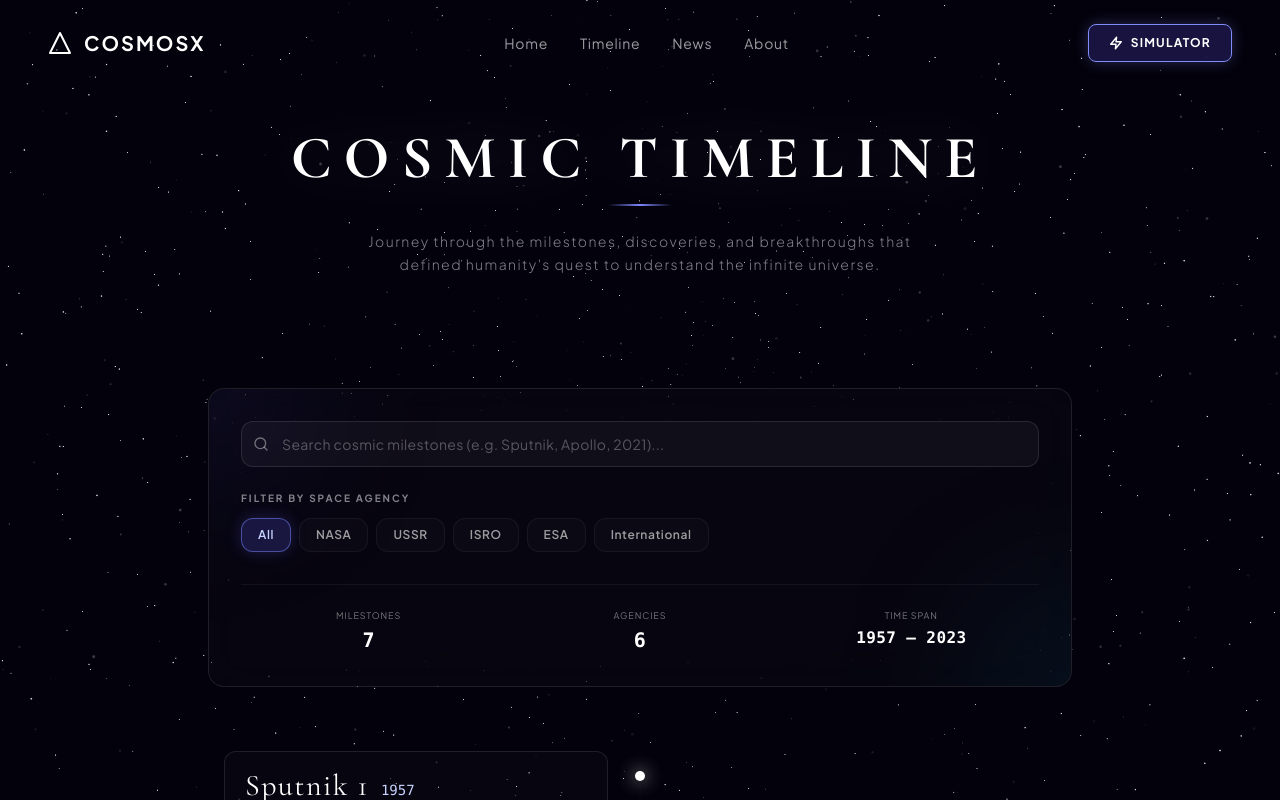
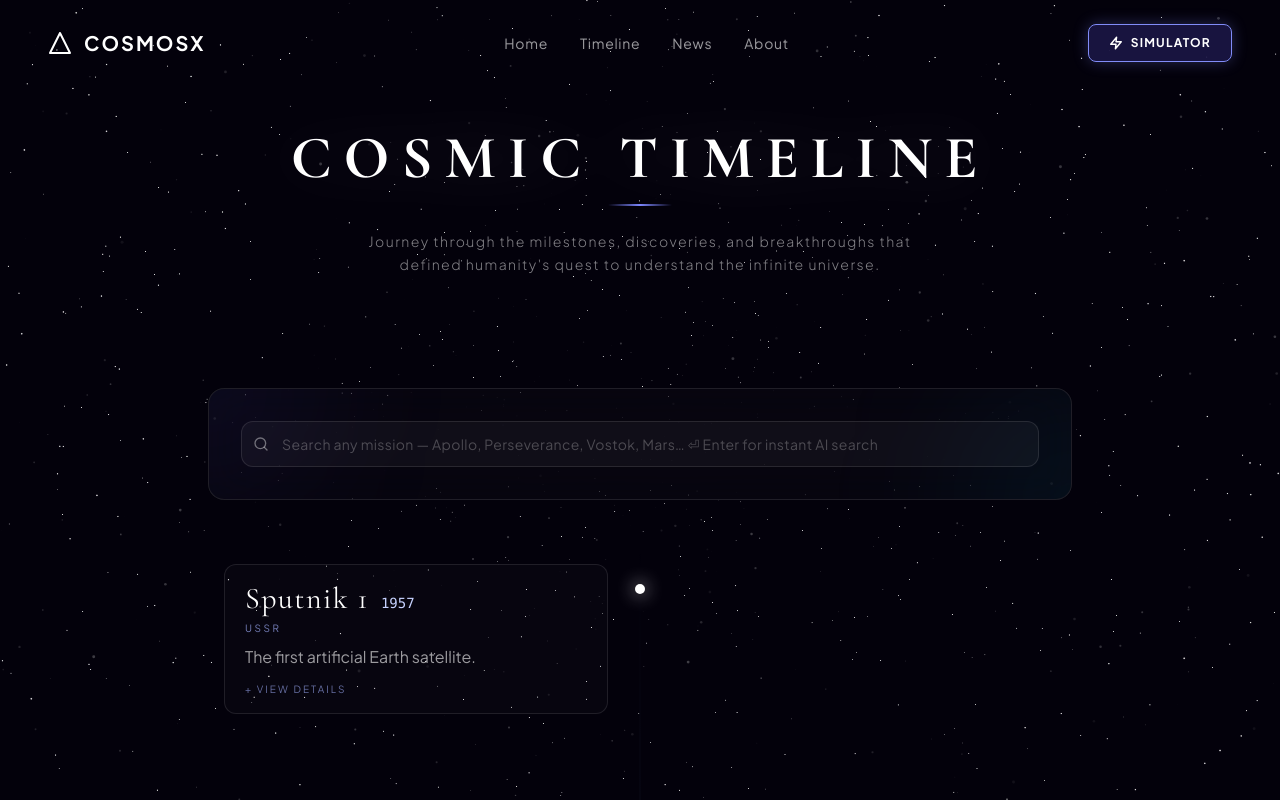
Before and after one commit to aruu28249-boop/cosmosx-, a Next.js app: page /timeline in a window 1280 px wide. Shown: the top 800 px of the page. Built offline with nearby package versions, Linux system fonts and the light colour scheme.

Commit message:
timeline fixed

```diff
--- a/components/ConstellationTimeline.tsx
+++ b/components/ConstellationTimeline.tsx
@@ -1,6 +1,6 @@
 "use client";
 
-import { useRef, useState } from "react";
+import { useRef, useState, useCallback } from "react";
 import { motion, AnimatePresence, useScroll, useTransform } from "framer-motion";
 import { Search, Compass, Sparkles } from "lucide-react";
 
@@ -95,57 +95,7 @@ const MISSIONS: Mission[] = [
   },
 ];
 
-function MissionNode({ mission }: { mission: Mission }) {
-  const [open, setOpen] = useState(false);
-  const isLeft = mission.align === "left";
-
-  return (
-    <motion.div
-      layout
-      initial={{ opacity: 0, y: 20 }}
-      whileInView={{ opacity: 1, y: 0 }}
-      exit={{ opacity: 0, scale: 0.95 }}
-      viewport={{ once: false, margin: "-100px" }}
-      transition={{ duration: 0.5, ease: "easeOut" }}
-      className="w-full"
-    >
-      {/*
-        3-column grid: [card area | spine | card area]
-        The spine column has 0 width -the node dot is positioned
-        absolutely on it so it never moves when the card resizes.
-      */}
-      <div className="grid grid-cols-[1fr_0px_1fr] items-start">
-
-        {/* ── Left slot ── */}
-        <div className={`pr-8 flex ${isLeft ? "justify-end" : ""}`}>
-          {isLeft && (
-            <CardButton mission={mission} open={open} setOpen={setOpen} align="left" />
-          )}
-        </div>
-
-        {/* ── Centre spine node (always centred on the line) ── */}
-        <div className="relative flex justify-center">
-          {/* Dot is pulled out of flow so it doesn't affect column width */}
-          <div className="absolute top-5 -translate-x-1/2 left-0 z-10">
-            <div className="w-2.5 h-2.5 bg-white rounded-full shadow-[0_0_18px_rgba(255,255,255,0.9)]" />
-            <div
-              className="absolute inset-0 -m-1 w-4.5 h-4.5 rounded-full border border-white/20 animate-ping"
-              style={{ animationDuration: "3s" }}
-            />
-          </div>
-        </div>
-
-        {/* ── Right slot ── */}
-        <div className={`pl-8 flex ${!isLeft ? "justify-start" : ""}`}>
-          {!isLeft && (
-            <CardButton mission={mission} open={open} setOpen={setOpen} align="right" />
-          )}
-        </div>
-      </div>
-    </motion.div>
-  );
-}
-
+// ── CardButton (hardcoded milestone, with AI explanation on open) ─────────────
 function CardButton({
   mission,
   open,
@@ -158,36 +108,10 @@ function CardButton({
   align: "left" | "right";
 }) {
   const isLeft = align === "left";
-  const [aiExplanation, setAiExplanation] = useState<string | null>(null);
-  const [aiLoading, setAiLoading] = useState(false);
-
-  const handleToggle = async () => {
-    const willOpen = !open;
-    setOpen((v) => !v);
-    // Fetch AI explanation on first open
-    if (willOpen && !aiExplanation && !aiLoading) {
-      setAiLoading(true);
-      try {
-        const res = await fetch('/api/scenario', {
-          method: 'POST',
-          headers: { 'Content-Type': 'application/json' },
-          body: JSON.stringify({
-            scenario: `${mission.title} (${mission.date}): ${mission.desc} — ${mission.detail}`,
-          }),
-        });
-        const data = await res.json();
-        setAiExplanation(data?.explanation ?? null);
-      } catch {
-        setAiExplanation(null);
-      } finally {
-        setAiLoading(false);
-      }
-    }
-  };
 
   return (
     <button
-      onClick={handleToggle}
+      onClick={() => setOpen((v) => !v)}
       aria-expanded={open}
       className={`group w-full max-w-sm rounded-xl border px-5 py-4 transition-all duration-300 cursor-pointer
         ${isLeft ? "text-left" : "text-right"}
@@ -221,26 +145,7 @@ function CardButton({
               {mission.detail}
             </p>
 
-            {/* AI explanation section */}
-            <div className={`mt-4 pt-3 border-t border-indigo-400/10`}>
-              <div className={`flex items-center gap-1.5 text-[9px] tracking-[0.2em] uppercase text-indigo-300/60 mb-2 ${isLeft ? "" : "justify-end"}`}>
-                <Sparkles className="w-2.5 h-2.5" />
-                AI Analysis
-              </div>
-              {aiLoading ? (
-                <div className={`flex items-center gap-2 text-indigo-300/50 text-xs ${isLeft ? "" : "justify-end"}`}>
-                  <svg className="w-3 h-3 animate-spin" viewBox="0 0 24 24" fill="none">
-                    <circle className="opacity-25" cx="12" cy="12" r="10" stroke="currentColor" strokeWidth="4" />
-                    <path className="opacity-75" fill="currentColor" d="M4 12a8 8 0 018-8v8z" />
-                  </svg>
-                  Consulting the cosmos…
-                </div>
-              ) : aiExplanation ? (
-                <p className={`text-indigo-100/70 text-xs leading-relaxed italic ${isLeft ? "" : "text-right"}`}>
-                  {aiExplanation}
-                </p>
-              ) : null}
-            </div>
+
 
             <div className={`flex flex-wrap gap-2 mt-4 ${isLeft ? "justify-start" : "justify-end"}`}>
               {mission.facts.map((fact) => (
@@ -259,16 +164,149 @@ function CardButton({
       <div
         className={`mt-3 text-[10px] tracking-[0.2em] uppercase text-indigo-300/60 transition-colors group-hover:text-indigo-200 ${isLeft ? "" : "text-right"}`}
       >
-        {open ? "− Close" : "+ Explain this milestone"}
+        {open ? "− Close" : "+ View details"}
       </div>
     </button>
   );
 }
 
+// ── MissionNode (timeline spine layout wrapper) ───────────────────────────────
+function MissionNode({ mission }: { mission: Mission }) {
+  const [open, setOpen] = useState(false);
+  const isLeft = mission.align === "left";
+
+  return (
+    <motion.div
+      layout
+      initial={{ opacity: 0, y: 20 }}
+      whileInView={{ opacity: 1, y: 0 }}
+      exit={{ opacity: 0, scale: 0.95 }}
+      viewport={{ once: false, margin: "-100px" }}
+      transition={{ duration: 0.5, ease: "easeOut" }}
+      className="w-full"
+    >
+      {/*
+        3-column grid: [card area | spine | card area]
+        The spine column has 0 width — the node dot is positioned
+        absolutely on it so it never moves when the card resizes.
+      */}
+      <div className="grid grid-cols-[1fr_0px_1fr] items-start">
+
+        {/* ── Left slot ── */}
+        <div className={`pr-8 flex ${isLeft ? "justify-end" : ""}`}>
+          {isLeft && (
+            <CardButton mission={mission} open={open} setOpen={setOpen} align="left" />
+          )}
+        </div>
+
+        {/* ── Centre spine node (always centred on the line) ── */}
+        <div className="relative flex justify-center">
+          <div className="absolute top-5 -translate-x-1/2 left-0 z-10">
+            <div className="w-2.5 h-2.5 bg-white rounded-full shadow-[0_0_18px_rgba(255,255,255,0.9)]" />
+            <div
+              className="absolute inset-0 -m-1 w-4.5 h-4.5 rounded-full border border-white/20 animate-ping"
+              style={{ animationDuration: "3s" }}
+            />
+          </div>
+        </div>
+
+        {/* ── Right slot ── */}
+        <div className={`pl-8 flex ${!isLeft ? "justify-start" : ""}`}>
+          {!isLeft && (
+            <CardButton mission={mission} open={open} setOpen={setOpen} align="right" />
+          )}
+        </div>
+      </div>
+    </motion.div>
+  );
+}
+
+// ── AiMissionCard (AI-fetched result, centred, cyan-themed) ───────────────────
+function AiMissionCard({ mission }: { mission: Omit<Mission, "align"> }) {
+  const [open, setOpen] = useState(false);
+
+  return (
+    <motion.div
+      layout
+      initial={{ opacity: 0, y: 24 }}
+      animate={{ opacity: 1, y: 0 }}
+      exit={{ opacity: 0, scale: 0.95 }}
+      transition={{ duration: 0.45, ease: "easeOut" }}
+      className="w-full flex justify-center"
+    >
+      <div className="relative w-full max-w-sm">
+        {/* AI badge */}
+        <div className="absolute -top-3 left-4 z-10 flex items-center gap-1.5 bg-indigo-500/15 border border-indigo-400/35 rounded-full px-2.5 py-0.5 backdrop-blur-sm">
+          <Sparkles className="w-2.5 h-2.5 text-indigo-400" />
+          <span className="text-[9px] tracking-[0.15em] uppercase text-indigo-300/80 font-mono">AI Result</span>
+        </div>
+
+        <button
+          onClick={() => setOpen((v) => !v)}
+          aria-expanded={open}
+          className={`group w-full rounded-xl border px-5 py-4 text-left transition-all duration-300 cursor-pointer
+            ${open
+              ? "border-indigo-300/40 bg-white/[0.06] shadow-[0_0_30px_rgba(129,140,248,0.18)]"
+              : "border-white/10 bg-white/[0.02] hover:border-white/25 hover:bg-white/[0.04]"
+            }`}
+        >
+          <div className="flex items-baseline gap-3">
+            <div className="font-heading text-3xl text-white tracking-wider">{mission.title}</div>
+            <div className="text-indigo-200 text-sm font-mono">{mission.date}</div>
+          </div>
+
+          <div className="mt-1 text-[10px] tracking-[0.25em] uppercase text-indigo-300/70">
+            {mission.agency}
+          </div>
+
+          <div className="text-white/60 leading-relaxed mt-2">{mission.desc}</div>
+
+          <AnimatePresence initial={false}>
+            {open && (
+              <motion.div
+                key="detail"
+                initial={{ height: 0, opacity: 0 }}
+                animate={{ height: "auto", opacity: 1 }}
+                exit={{ height: 0, opacity: 0 }}
+                transition={{ duration: 0.4, ease: "easeInOut" }}
+                className="overflow-hidden"
+              >
+                <p className="text-white/75 text-sm leading-relaxed mt-4 pt-4 border-t border-indigo-400/10">
+                  {mission.detail}
+                </p>
+                <div className="flex flex-wrap gap-2 mt-4">
+                  {mission.facts.map((fact) => (
+                    <span
+                      key={fact}
+                      className="text-[11px] text-indigo-100/80 bg-indigo-400/10 border border-indigo-300/20 rounded-full px-3 py-1"
+                    >
+                      {fact}
+                    </span>
+                  ))}
+                </div>
+              </motion.div>
+            )}
+          </AnimatePresence>
+
+          <div className="mt-3 text-[10px] tracking-[0.2em] uppercase text-indigo-300/50 transition-colors group-hover:text-indigo-200">
+            {open ? "− Close" : "+ View details"}
+          </div>
+        </button>
+      </div>
+    </motion.div>
+  );
+}
+
+// ── Main ConstellationTimeline ────────────────────────────────────────────────
 export default function ConstellationTimeline() {
   const containerRef = useRef<HTMLDivElement>(null);
   const [searchQuery, setSearchQuery] = useState("");
-  const [selectedAgency, setSelectedAgency] = useState("All");
+
+  // AI search state
+  const [aiResult, setAiResult] = useState<Omit<Mission, "align"> | null>(null);
+  const [aiSearchLoading, setAiSearchLoading] = useState(false);
+  const aiDebounceRef = useRef<ReturnType<typeof setTimeout> | null>(null);
+  const lastQueriedRef = useRef("");
 
   const { scrollYProgress } = useScroll({
     target: containerRef,
@@ -277,27 +315,95 @@ export default function ConstellationTimeline() {
 
   const pathLength = useTransform(scrollYProgress, [0, 1], [0, 1]);
 
-  const agencies = ["All", "NASA", "USSR", "ISRO", "ESA", "International"];
+  const filteredMissions = MISSIONS.filter((mission) => {
+    const q = searchQuery.toLowerCase();
+    return (
+      mission.title.toLowerCase().includes(q) ||
+      mission.desc.toLowerCase().includes(q) ||
+      mission.detail.toLowerCase().includes(q) ||
+      mission.agency.toLowerCase().includes(q) ||
+      mission.date.includes(q)
+    );
+  });
 
-  const filteredMissions = MISSIONS.filter((mission) => {
-    const matchesAgency =
-      selectedAgency === "All" ||
-      mission.agency.toLowerCase().includes(selectedAgency.toLowerCase());
+  // AI-result is a duplicate if a hardcoded card already shows that title
+  const isAiDuplicate =
+    aiResult != null &&
+    filteredMissions.some(
+      (m) =>
+        m.title.toLowerCase().includes(aiResult.title.toLowerCase()) ||
+        aiResult.title.toLowerCase().includes(m.title.toLowerCase())
+    );
+  const showAiResult = aiResult != null && !isAiDuplicate;
 
-    const matchesSearch =
-      mission.title.toLowerCase().includes(searchQuery.toLowerCase()) ||
-      mission.desc.toLowerCase().includes(searchQuery.toLowerCase()) ||
-      mission.detail.toLowerCase().includes(searchQuery.toLowerCase()) ||
-      mission.agency.toLowerCase().includes(searchQuery.toLowerCase()) ||
-      mission.date.includes(searchQuery);
+  // ── AI search trigger ────────────────────────────────────────────────────
+  const triggerAiSearch = useCallback(async (query: string) => {
+    const q = query.trim();
+    if (!q || q === lastQueriedRef.current) return;
+    lastQueriedRef.current = q;
+    setAiSearchLoading(true);
+    setAiResult(null);
+    try {
+      const res = await fetch("/api/timeline-search", {
+        method: "POST",
+        headers: { "Content-Type": "application/json" },
+        body: JSON.stringify({ query: q }),
+      });
+      const data = await res.json();
+      if (data?.title && data?.date) {
+        setAiResult({
+          id: "ai-result",
+          title: data.title,
+          date: data.date,
+          agency: data.agency ?? "",
+          desc: data.desc ?? "",
+          detail: data.detail ?? "",
+          facts: Array.isArray(data.facts) ? data.facts : [],
+        });
+      } else {
+        setAiResult(null);
+      }
+    } catch {
+      setAiResult(null);
+    } finally {
+      setAiSearchLoading(false);
+    }
+  }, []);
 
-    return matchesAgency && matchesSearch;
-  });
+  const handleSearchChange = (value: string) => {
+    setSearchQuery(value);
+    if (aiDebounceRef.current) clearTimeout(aiDebounceRef.current);
+    if (!value.trim()) {
+      setAiResult(null);
+      setAiSearchLoading(false);
+      lastQueriedRef.current = "";
+      return;
+    }
+    // Auto-trigger AI after 850 ms of no typing
+    aiDebounceRef.current = setTimeout(() => triggerAiSearch(value), 850);
+  };
+
+  const handleSearchKeyDown = (e: React.KeyboardEvent<HTMLInputElement>) => {
+    if (e.key === "Enter" && searchQuery.trim()) {
+      if (aiDebounceRef.current) clearTimeout(aiDebounceRef.current);
+      triggerAiSearch(searchQuery);
+    }
+  };
+
+  const handleClearSearch = () => {
+    setSearchQuery("");
+    setAiResult(null);
+    setAiSearchLoading(false);
+    lastQueriedRef.current = "";
+    if (aiDebounceRef.current) clearTimeout(aiDebounceRef.current);
+  };
 
   // Calculate some simple stats
   const years = filteredMissions.map((m) => parseInt(m.date)).filter((y) => !isNaN(y));
   const spanYears = years.length > 0 ? `${Math.min(...years)} – ${Math.max(...years)}` : "N/A";
   const uniqueAgencies = new Set(filteredMissions.flatMap((m) => m.agency.split(" / "))).size;
+
+  const hasAiSection = searchQuery.trim().length > 0 && (aiSearchLoading || showAiResult);
 
   return (
     <div ref={containerRef} className="relative w-full max-w-4xl mx-auto py-12 px-4 z-10">
@@ -316,69 +422,53 @@ export default function ConstellationTimeline() {
             </span>
             <input
               type="text"
-              placeholder="Search cosmic milestones (e.g. Sputnik, Apollo, 2021)..."
+              placeholder="Search any mission — Apollo, Perseverance, Vostok, Mars… ⏎ Enter for instant AI search"
               value={searchQuery}
-              onChange={(e) => setSearchQuery(e.target.value)}
-              className="w-full bg-white/[0.04] border border-white/10 focus:border-indigo-400/50 hover:border-white/20 text-white rounded-xl pl-10 pr-4 py-3 text-sm transition-all focus:outline-none focus:ring-1 focus:ring-indigo-400/30 font-sans tracking-wide placeholder-white/30"
+              onChange={(e) => handleSearchChange(e.target.value)}
+              onKeyDown={handleSearchKeyDown}
+              className="w-full bg-white/[0.04] border border-white/10 focus:border-indigo-400/50 hover:border-white/20 text-white rounded-xl pl-10 pr-16 py-3 text-sm transition-all focus:outline-none focus:ring-1 focus:ring-indigo-400/30 font-sans tracking-wide placeholder-white/25"
             />
+            <div className="absolute inset-y-0 right-0 flex items-center gap-2 pr-3">
+              {aiSearchLoading && (
+                <svg className="w-3.5 h-3.5 text-indigo-400 animate-spin shrink-0" viewBox="0 0 24 24" fill="none">
+                  <circle className="opacity-25" cx="12" cy="12" r="10" stroke="currentColor" strokeWidth="4" />
+                  <path className="opacity-75" fill="currentColor" d="M4 12a8 8 0 018-8v8z" />
+                </svg>
+              )}
               {searchQuery && (
                 <button
-                onClick={() => setSearchQuery("")}
-                className="absolute inset-y-0 right-0 pr-3 flex items-center text-white/40 hover:text-white/80 transition-colors text-xs font-mono"
+                  onClick={handleClearSearch}
+                  className="text-white/40 hover:text-white/80 transition-colors text-xs font-mono"
                 >
                   Clear
                 </button>
               )}
             </div>
           </div>
-
-        {/* Agency Filter pills */}
-        <div className="flex flex-col gap-3 relative z-10">
-          <span className="text-[10px] uppercase tracking-[0.2em] text-white/50 font-bold">Filter by Space Agency</span>
-          <div className="flex flex-wrap gap-2">
-            {agencies.map((agency) => {
-              const active = selectedAgency === agency;
-              return (
-                <button
-                  key={agency}
-                  onClick={() => setSelectedAgency(agency)}
-                  className={`px-4 py-2 rounded-xl text-xs font-semibold tracking-wider transition-all duration-300 cursor-pointer border
-                    ${active
-                      ? "bg-indigo-500/20 border-indigo-400/50 text-indigo-200 shadow-[0_0_15px_rgba(99,102,241,0.25)]"
-                      : "bg-white/[0.02] border-white/5 text-white/60 hover:text-white hover:border-white/15"
-                    }`}
-                >
-                  {agency}
-                </button>
-              );
-            })}
-          </div>
         </div>
 
-        {/* Mini stats block */}
-        <div className="grid grid-cols-3 gap-4 pt-6 mt-2 border-t border-white/5 text-center relative z-10">
-          <div>
-            <div className="text-white/45 text-[9px] uppercase tracking-widest font-sans mb-1">Milestones</div>
-            <div className="text-white font-mono text-xl font-bold tracking-wide">{filteredMissions.length}</div>
-          </div>
-          <div>
-            <div className="text-white/45 text-[9px] uppercase tracking-widest font-sans mb-1">Agencies</div>
-            <div className="text-white font-mono text-xl font-bold tracking-wide">{uniqueAgencies}</div>
-          </div>
-          <div>
-            <div className="text-white/45 text-[9px] uppercase tracking-widest font-sans mb-1">Time Span</div>
-            <div className="text-white font-mono text-sm md:text-base font-bold tracking-wide mt-1.5 md:mt-0">{spanYears}</div>
-          </div>
-        </div>
+        {/* AI search hint */}
+        {searchQuery.trim() && (
+          <p className="text-[10px] text-indigo-400/50 font-mono tracking-widest -mt-2 relative z-10 flex items-center gap-1.5">
+            <Sparkles className="w-2.5 h-2.5" />
+            {aiSearchLoading
+              ? "Scanning cosmic archives…"
+              : showAiResult
+              ? `AI found: ${aiResult?.title}`
+              : isAiDuplicate
+              ? "Already shown above ↑"
+              : "AI will search all of space history"}
+          </p>
+        )}
+
+
       </div>
 
-      {/* ── Vertical spine line (real DOM, always at 50%) ── */}
+      {/* ── Vertical spine line ── */}
       {filteredMissions.length > 0 && (
-        <div className="absolute inset-y-0 left-1/2 -translate-x-1/2 flex justify-center pointer-events-none mt-72 mb-16">
+        <div className="absolute inset-y-0 left-1/2 -translate-x-1/2 flex justify-center pointer-events-none mt-48 mb-16">
           <div className="relative w-px h-full">
-            {/* Faint static line */}
             <div className="absolute inset-y-0 bg-gradient-to-b from-transparent via-[rgba(150,200,255,0.15)] to-transparent w-px" />
-            {/* Animated fill driven by scroll */}
             <motion.div
               className="absolute top-0 left-0 right-0 origin-top bg-gradient-to-b from-transparent via-[rgba(150,200,255,0.7)] to-transparent w-px"
               style={{ scaleY: pathLength }}
@@ -387,7 +477,7 @@ export default function ConstellationTimeline() {
         </div>
       )}
 
-      {/* ── Missions List ── */}
+      {/* ── Hardcoded Missions List ── */}
       <div className="flex flex-col gap-24 relative">
         <AnimatePresence mode="popLayout">
           {filteredMissions.map((mission) => (
@@ -395,26 +485,68 @@ export default function ConstellationTimeline() {
           ))}
         </AnimatePresence>
 
-        {filteredMissions.length === 0 && (
+        {/* Empty state — only if there's no AI section coming */}
+        {filteredMissions.length === 0 && !hasAiSection && (
           <motion.div
             initial={{ opacity: 0, y: 10 }}
             animate={{ opacity: 1, y: 0 }}
             className="text-center py-20 border border-dashed border-white/10 rounded-2xl bg-white/[0.01]"
           >
             <Compass className="w-10 h-10 text-white/20 mx-auto mb-4 animate-pulse" />
-            <p className="text-white/60 font-sans tracking-wide text-sm font-medium">No space milestones found matching your criteria.</p>
+            <p className="text-white/60 font-sans tracking-wide text-sm font-medium">
+              No milestones matched. Try the AI search above.
+            </p>
             <button
-              onClick={() => {
-                setSearchQuery("");
-                setSelectedAgency("All");
-              }}
+              onClick={handleClearSearch}
               className="mt-4 text-xs text-indigo-400 hover:text-indigo-300 font-mono tracking-widest uppercase cursor-pointer underline underline-offset-4"
             >
-              Reset Filters
+              Clear search
             </button>
           </motion.div>
         )}
       </div>
+
+      {/* ── AI Expanded Search Section ── */}
+      <AnimatePresence>
+        {hasAiSection && (
+          <motion.div
+            initial={{ opacity: 0, y: 20 }}
+            animate={{ opacity: 1, y: 0 }}
+            exit={{ opacity: 0, y: -10 }}
+            transition={{ duration: 0.4 }}
+            className="mt-20"
+          >
+            {/* Separator */}
+            <div className="flex items-center gap-4 mb-10">
+              <div className="flex-1 h-px bg-gradient-to-r from-transparent via-indigo-500/25 to-transparent" />
+              <div className="flex items-center gap-2 text-[9px] tracking-[0.22em] uppercase text-indigo-400/55 font-mono shrink-0">
+                <Sparkles className="w-3 h-3" />
+                Cosmic AI Search
+                <Sparkles className="w-3 h-3" />
+              </div>
+              <div className="flex-1 h-px bg-gradient-to-r from-transparent via-indigo-500/25 to-transparent" />
+            </div>
+
+            {/* Loading state */}
+            {aiSearchLoading && (
+              <div className="flex flex-col items-center justify-center gap-4 py-16 text-indigo-400/60">
+                <svg className="w-6 h-6 animate-spin" viewBox="0 0 24 24" fill="none">
+                  <circle className="opacity-25" cx="12" cy="12" r="10" stroke="currentColor" strokeWidth="4" />
+                  <path className="opacity-75" fill="currentColor" d="M4 12a8 8 0 018-8v8z" />
+                </svg>
+                <p className="text-xs font-mono tracking-[0.2em] uppercase">Scanning cosmic archives…</p>
+              </div>
+            )}
+
+            {/* AI Result Card */}
+            {!aiSearchLoading && showAiResult && aiResult && (
+              <AnimatePresence mode="popLayout">
+                <AiMissionCard key="ai-card" mission={aiResult} />
+              </AnimatePresence>
+            )}
+          </motion.div>
+        )}
+      </AnimatePresence>
     </div>
   );
 }
```
Lines whose indentation alone changed are shown as unchanged.
